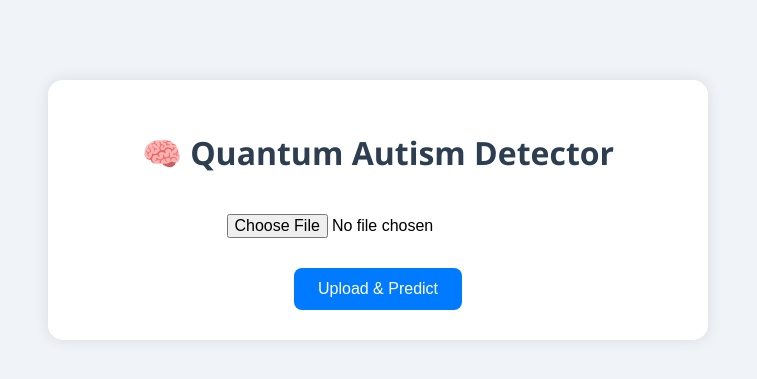
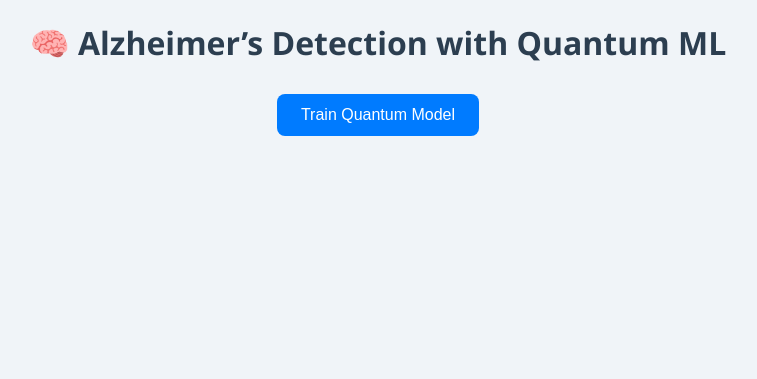
Before and after one commit to Jaya1718/quantum-autism-detector, a Flask app: page / in a window 1280 px wide. Shown: the top 379 px of the page, without its empty margins (262-1019 px from the left). Run offline with Flask 3, Linux system fonts and the light colour scheme.

Commit message:
Update index.html

```diff
--- a/templates/index.html
+++ b/templates/index.html
@@ -53,20 +53,10 @@
     </style>
 </head>
 <body>
-    <div class="container">
-        <h1>🧠 Quantum Autism Detector</h1>
-        <form action="/predict" method="POST" enctype="multipart/form-data">
-            <input type="file" name="mri_image" accept="image/*" required><br>
-            <button type="submit">Upload & Predict</button>
-        </form>
-
-        {% if image_path %}
-            <img src="{{ image_path }}" alt="Uploaded MRI Image">
-        {% endif %}
-
-        {% if result %}
-            <div class="result">Result: {{ result }}</div>
-        {% endif %}
-    </div>
+    <body>
+    <h1>🧠 Alzheimer’s Detection with Quantum ML</h1>
+    <form method="POST" action="/train">
+        <button type="submit">Train Quantum Model</button>
+    </form>
 </body>
 </html>
```
